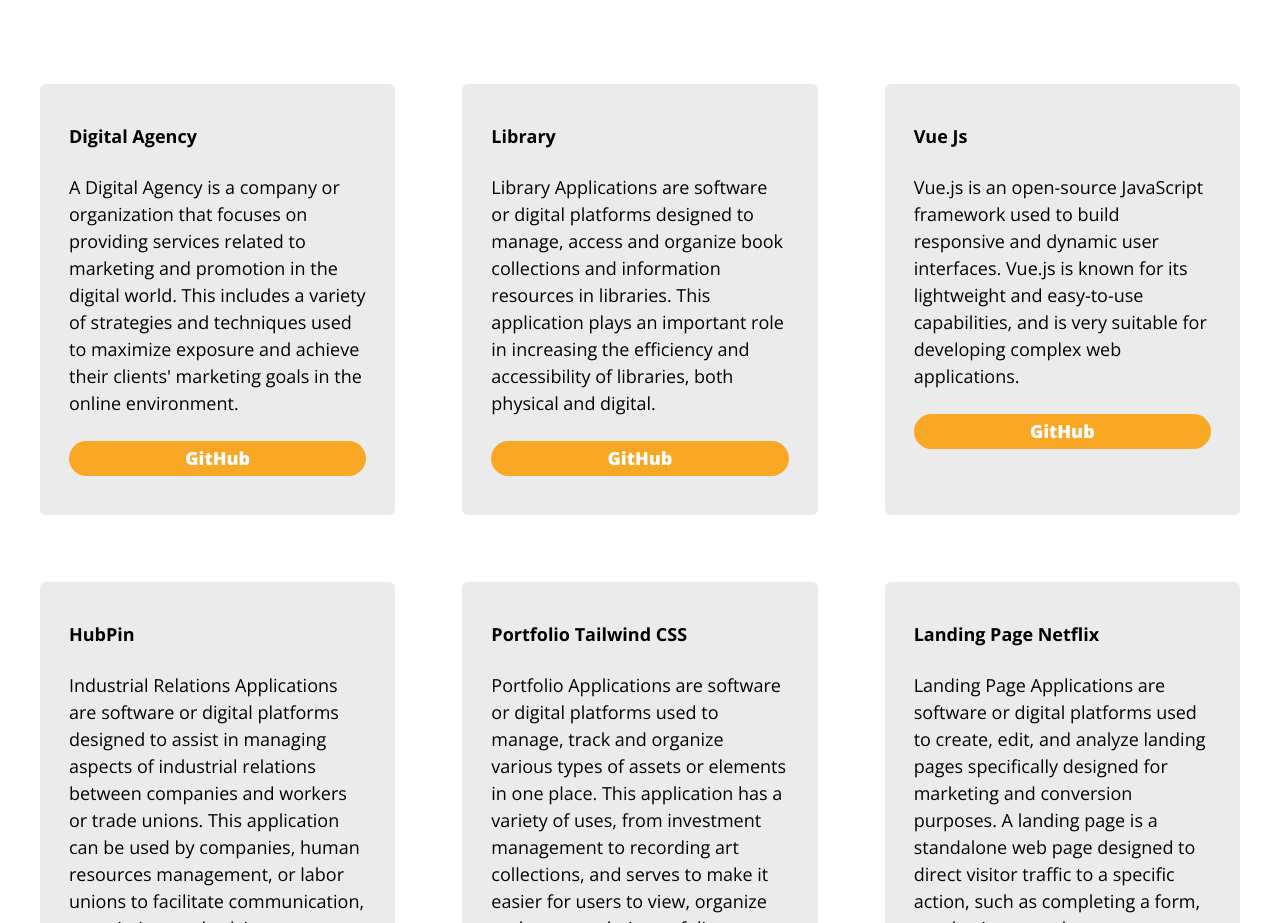
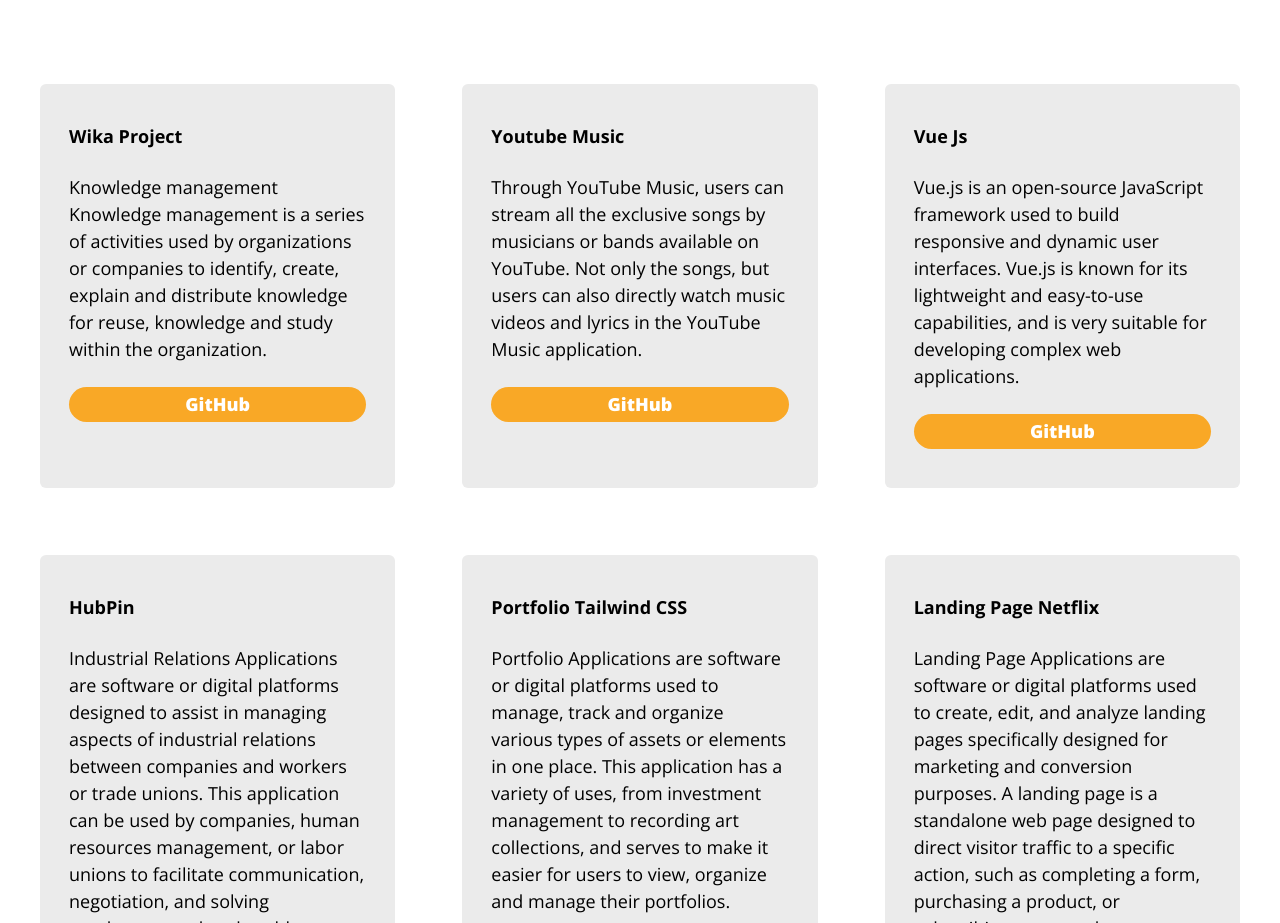
Before and after one commit to DwiNaufalAprialdhi/portodwinaufalaprialdhi.github.io, a website: page index.html in a window 1280 px wide. Shown: the part 2080-3003 px from the top of the page. Drawn offline with nearby package versions, Linux system fonts and the light colour scheme.

Commit message:
modify link project section

```diff
--- a/index.html
+++ b/index.html
@@ -177,16 +177,15 @@
       <div class="project_flex1">
         <div class="project_flex2">
           <div class="card">
-            <h2 class="project_name">Digital Agency</h2>
+            <h2 class="project_name">Wika Project</h2>
             <p class="project_description">
-              A Digital Agency is a company or organization that focuses on
-              providing services related to marketing and promotion in the
-              digital world. This includes a variety of strategies and
-              techniques used to maximize exposure and achieve their clients'
-              marketing goals in the online environment.
+              Knowledge management Knowledge management is a series of
+              activities used by organizations or companies to identify, create,
+              explain and distribute knowledge for reuse, knowledge and study
+              within the organization.
             </p>
             <a
-              href="https://github.com/DwiNaufalAprialdhi/digital-agency"
+              href="https://dwinaufalaprialdhi.github.io/wika-project/"
               type="button"
               class="project_button"
               target="_blank"
@@ -194,16 +193,15 @@
             >
           </div>
           <div class="card">
-            <h2 class="project_name">Library</h2>
+            <h2 class="project_name">Youtube Music</h2>
             <p class="project_description">
-              Library Applications are software or digital platforms designed to
-              manage, access and organize book collections and information
-              resources in libraries. This application plays an important role
-              in increasing the efficiency and accessibility of libraries, both
-              physical and digital.
+              Through YouTube Music, users can stream all the exclusive songs by
+              musicians or bands available on YouTube. Not only the songs, but
+              users can also directly watch music videos and lyrics in the
+              YouTube Music application.
             </p>
             <a
-              href="https://github.com/DwiNaufalAprialdhi/Perpustakaan"
+              href="https://dwinaufalaprialdhi.github.io/youtubemusic/"
               type="button"
               class="project_button"
               target="_blank"
@@ -254,7 +252,7 @@
               easier for users to view, organize and manage their portfolios.
             </p>
             <a
-              href="https://github.com/DwiNaufalAprialdhi/portfolio-tailwind-css"
+              href="https://dwinaufalaprialdhi.github.io/portfolio-tailwind-css/"
               type="button"
               class="project_button"
               target="_blank"
```
